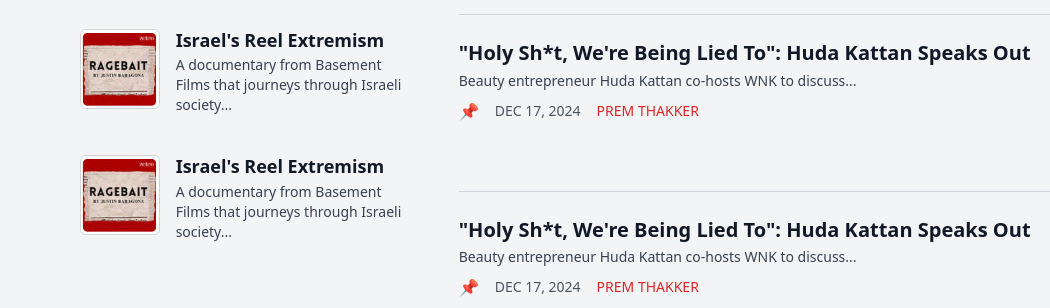
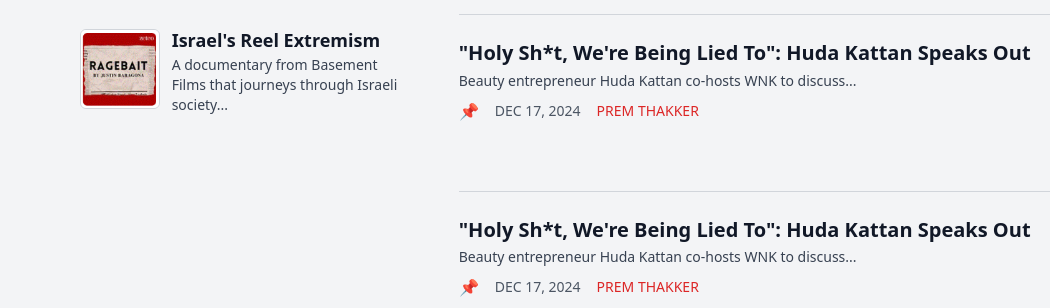
Before and after one commit to BarobeTech/index, a plain HTML site: page index.html in a window 1280 px wide. Shown: the part 432-740 px from the top of the page, 0-1050 px from the left. Drawn offline with nearby package versions, Linux system fonts and the light colour scheme.

Commit message:
mid ayaa delete garey

```diff
--- a/index.html
+++ b/index.html
@@ -65,20 +65,12 @@
 
 
 
-                <div class="hover:bg-gray-200 transition duration-300 p-2 rounded-lg">
-                    <div class="flex items-start space-x-4">
-                        <img src="sawir/Capture.GIF" alt="Newsletter Thumbnail" class="w-20 h-20 rounded-md object-cover border border-gray-300" />
-                        <div>
-                            <h3 class="text-lg font-semibold text-gray-900 leading-tight">Israel's Reel Extremism</h3>
-                            <p class="text-sm text-gray-700 mt-1">A documentary from Basement Films that journeys through Israeli society...</p>
-                        </div>
-                    </div>
-                </div>
+
 
 
 
                 <div class="hover:bg-gray-200 transition duration-300 p-2 rounded-lg">
-                    <div class="flex items-start space-x-4">
+                    <div class="flex items-start space-x-3">
                         <img src="sawir/Capture.GIF" alt="Newsletter Thumbnail" class="w-20 h-20 rounded-md object-cover border border-gray-300" />
                         <div>
                             <h3 class="text-lg font-semibold text-gray-900 leading-tight">Israel's Reel Extremism</h3>
```
